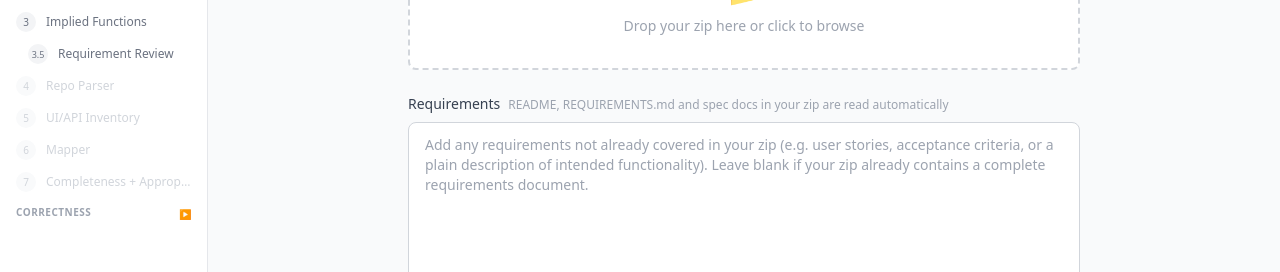
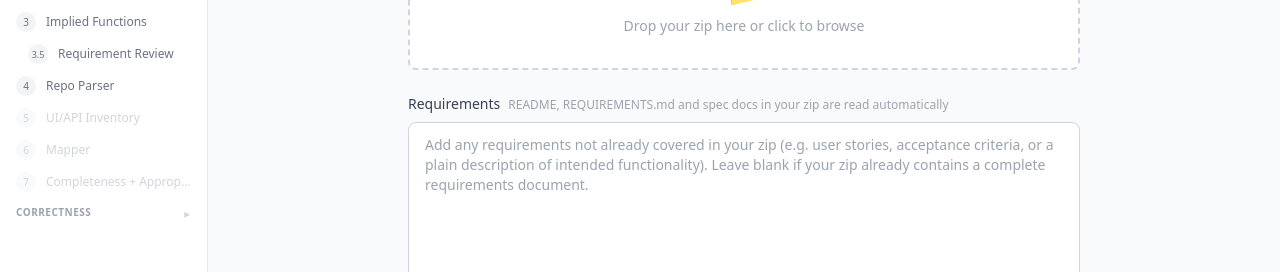
Before and after one commit to Bryanlim706/DSTA-MVP, a React (Vite) app in the folder frontend/: page / in a window 1280 px wide. Shown: the part 242-514 px from the top of the page. Built offline with nearby package versions, Linux system fonts and the light colour scheme; the HTML template or start-up script is replaced by a standard one.

Commit message:
fix(sidebar): add step4 to BUILT, show active/complete via jobStatus; redesign steps 5-6 plan to match on path entities not descriptions

```diff
--- a/frontend/src/App.tsx
+++ b/frontend/src/App.tsx
@@ -204,7 +204,7 @@ export default function App() {
 
   return (
     <div className="flex h-screen overflow-hidden bg-gray-50">
-      <Sidebar stage={stage} currentStep={job?.current_step} />
+      <Sidebar stage={stage} currentStep={job?.current_step} jobStatus={job?.status} />
       <main className="flex-1 overflow-y-auto">
         {stage === 'upload' && <UploadPage onUploadComplete={handleUploadComplete} />}
         {stage === 'loading' && <LoadingView job={job} />}
--- a/frontend/src/components/Sidebar.tsx
+++ b/frontend/src/components/Sidebar.tsx
@@ -39,19 +39,24 @@ const GROUPS: { id: string; label: string; steps: Step[] }[] = [
   },
 ]
 
-const BUILT = new Set([-1, 0, 1, 2, 3, 3.5])
+const BUILT = new Set([-1, 0, 1, 2, 3, 3.5, 4])
 
-function activeStepId(stage: Stage, currentStep?: number): number {
+function activeStepId(stage: Stage, currentStep?: number, jobStatus?: string): number {
   if (stage === 'upload') return -1
   if (stage === 'loading') return currentStep ?? 0
   if (stage === 'confirming') return 3.5
-  return -99 // step_3_complete / error: nothing active
+  if (stage === 'step_3_complete' && jobStatus === 'step_4_running') return 4
+  return -99
 }
 
-function isComplete(id: number, stage: Stage, currentStep?: number): boolean {
-  if (stage === 'step_3_complete') return id === -1 || id === 0 || id === 1 || id === 2 || id === 3 || id === 3.5
-  if (stage === 'confirming')      return id === -1 || id === 0 || id === 1 || id === 2 || id === 3
-  if (stage === 'loading')         return id === -1 || (id >= 0 && id < (currentStep ?? 0))
+function isComplete(id: number, stage: Stage, currentStep?: number, jobStatus?: string): boolean {
+  if (stage === 'step_3_complete') {
+    const base = id === -1 || id === 0 || id === 1 || id === 2 || id === 3 || id === 3.5
+    const step4done = jobStatus === 'step_4_complete' || jobStatus === 'step_4_error'
+    return base || (id === 4 && step4done)
+  }
+  if (stage === 'confirming') return id === -1 || id === 0 || id === 1 || id === 2 || id === 3
+  if (stage === 'loading')    return id === -1 || (id >= 0 && id < (currentStep ?? 0))
   return false
 }
 
@@ -60,8 +65,8 @@ function stepNumLabel(id: number): string {
   return String(id)
 }
 
-export default function Sidebar({ stage, currentStep }: { stage: Stage; currentStep?: number }) {
-  const active = activeStepId(stage, currentStep)
+export default function Sidebar({ stage, currentStep, jobStatus }: { stage: Stage; currentStep?: number; jobStatus?: string }) {
+  const active = activeStepId(stage, currentStep, jobStatus)
   // Correctness group collapsed by default — none of its steps are built yet
   const [openGroups, setOpenGroups] = useState<Set<string>>(new Set(['fcom_fa']))
 
@@ -92,12 +97,12 @@ export default function Sidebar({ stage, currentStep }: { stage: Stage; currentS
                 className="w-full flex items-start px-4 py-2 text-[10px] font-semibold text-gray-400 uppercase tracking-wider hover:text-gray-600 hover:bg-gray-50 transition-colors"
               >
                 <span className="flex-1 text-left leading-tight">{group.label}</span>
-                <span className="flex-shrink-0 text-gray-300 ml-1 mt-px">{open ? '▼' : '▶'}</span>
+                <span className={`flex-shrink-0 text-gray-300 ml-1 mt-px inline-block transition-transform duration-150 ${open ? '' : '-rotate-90'}`}>▼</span>
               </button>
 
               {/* Steps */}
               {open && group.steps.map(step => {
-                const done = isComplete(step.id, stage, currentStep)
+                const done = isComplete(step.id, stage, currentStep, jobStatus)
                 const current = step.id === active && stage !== 'error'
                 const built = BUILT.has(step.id)
 
```
Also changed, not shown: 2 other files (tests, documents, lock files or other folders).
